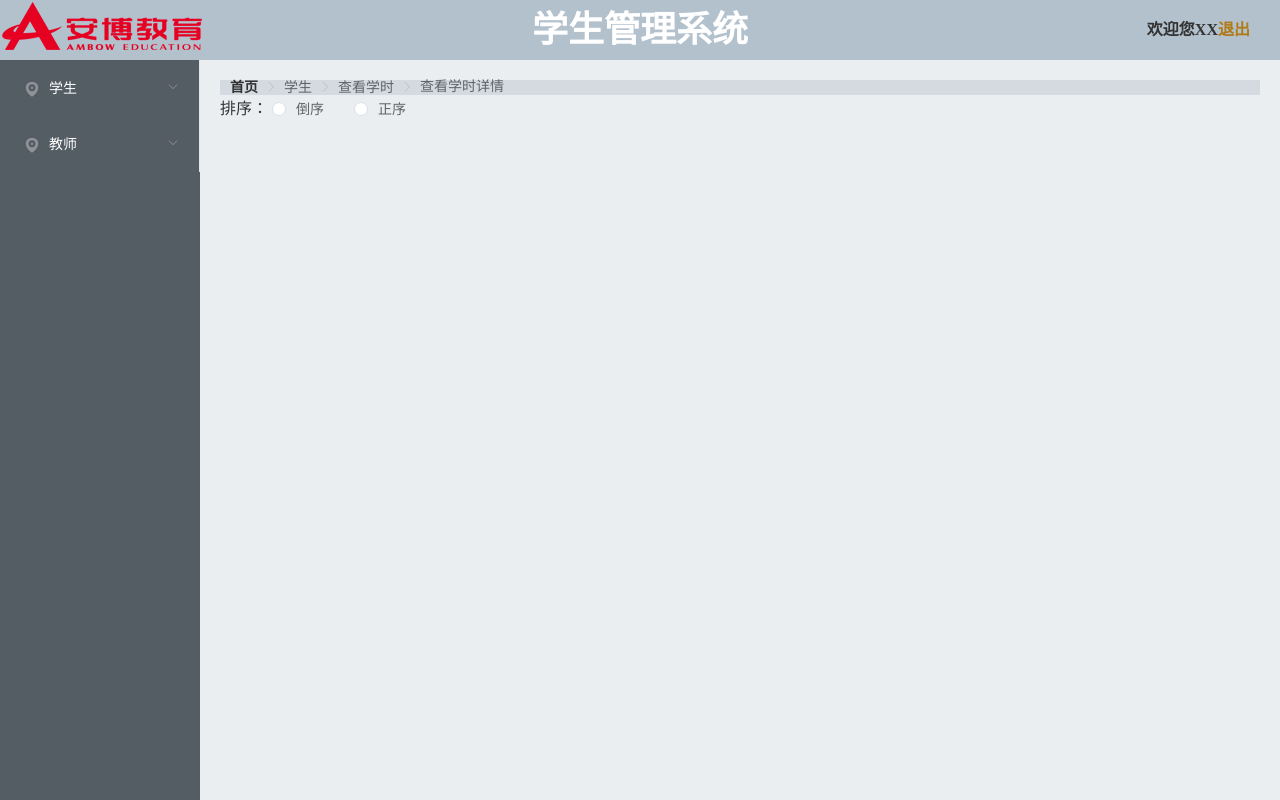
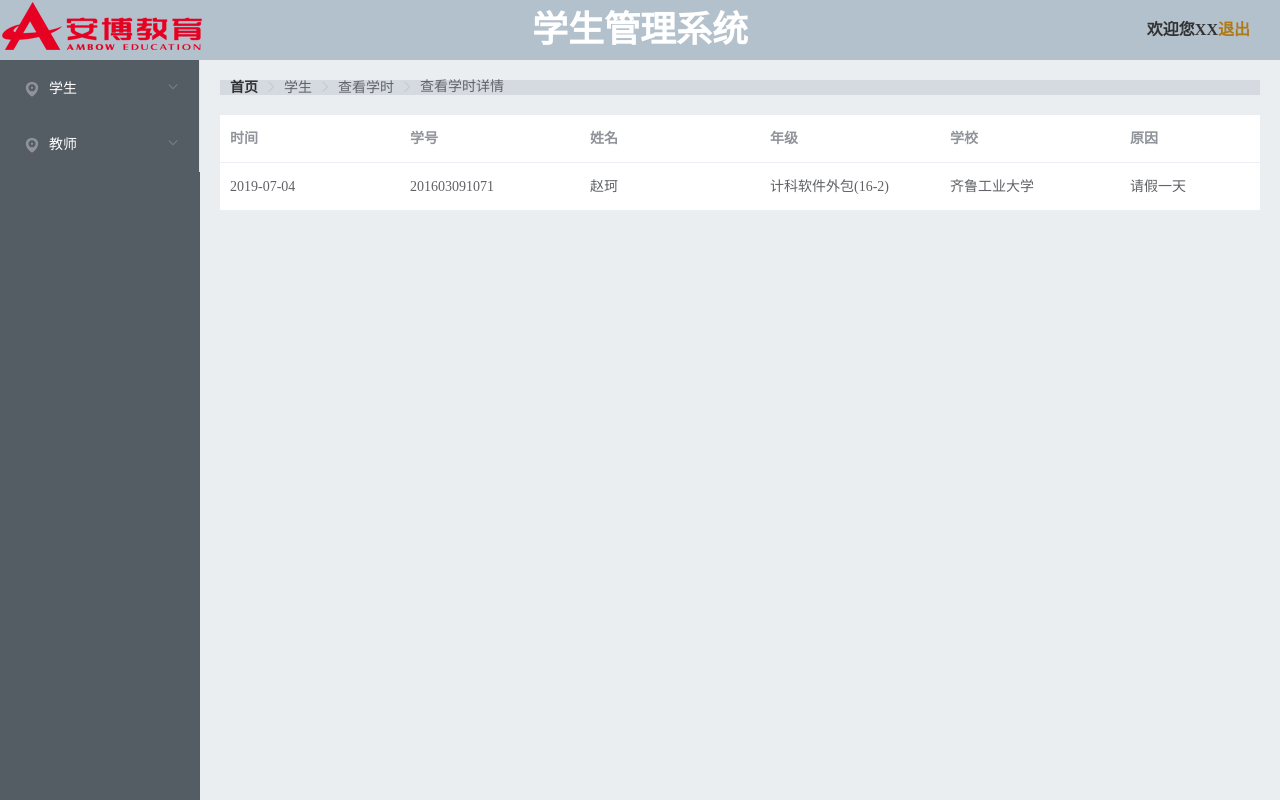
Before and after one commit to superjiangjiang/stu, a Vue app: page /#/showperiod/perioddetial in a window 1280 px wide. Built offline with nearby package versions, Linux system fonts and the light colour scheme.

Commit message:
查看招聘信息完成 查看信息详情完成

```diff
--- a/src/components/student/ShowPeriod.vue
+++ b/src/components/student/ShowPeriod.vue
@@ -14,7 +14,7 @@
     </el-table-column>
     <el-table-column prop="school" label="学校" width="180">
     </el-table-column>
-    <el-table-column prop="has_period" label="已获学时" width="180">
+    <el-table-column prop="all_period" label="总学时" width="180">
     </el-table-column>
     <el-table-column prop="un_period" label="已扣学时" width="180">
     </el-table-column>
@@ -37,14 +37,13 @@
           username: '赵珂',
           grade: '计科软件外包(16-2)',
           school:'齐鲁工业大学',
-          has_period:'100',
+          all_period:'100',
           un_period:'20'
         }]
       }
     },
     methods:{
       godetail(){
-
         // this.$route.push({name:"evaluationdetail"})
         this.$router.push({name:'perioddetial'})
       }
--- a/src/components/subcompoents/PeriodDetial.vue
+++ b/src/components/subcompoents/PeriodDetial.vue
@@ -7,24 +7,24 @@
         <el-breadcrumb-item>查看学时详情</el-breadcrumb-item>
       </el-breadcrumb>
 
-      <div class="block">
-        <div class="radio">
-          排序：
-          <el-radio-group v-model="reverse">
-            <el-radio :label="true">倒序</el-radio>
-            <el-radio :label="false">正序</el-radio>
-          </el-radio-group>
-        </div>
+      <el-table :data="tableData" stripe class="table">
+        <el-table-column prop="time" label="时间" width="180">
+        </el-table-column>
+        <el-table-column prop="number" label="学号" width="180">
+        </el-table-column>
+        <el-table-column prop="username" label="姓名" width="180">
+        </el-table-column>
+        <el-table-column prop="grade" label="年级" width="180">
+        </el-table-column>
+        <el-table-column prop="school" label="学校" width="180">
+        </el-table-column>
+        <el-table-column prop="resource" label="原因" width="180">
+        </el-table-column>
 
-        <el-timeline :reverse="reverse">
-          <el-timeline-item
-            v-for="(activity, index) in activities"
-            :key="index"
-            :timestamp="activity.timestamp">
-            {{activity.content}}
-          </el-timeline-item>
-        </el-timeline>
-      </div>
+
+      </el-table>
+
+
     </div>
 </template>
 
@@ -33,6 +33,14 @@
     name: 'PeriodDetial',
     data() {
       return {
+        tableData: [{
+          time:'2019-07-04',
+          number: '201603091071',
+          username: '赵珂',
+          grade: '计科软件外包(16-2)',
+          school:'齐鲁工业大学',
+          resource:'请假一天'
+        }]
 
       }
     }
@@ -40,5 +48,8 @@
 </script>
 
 <style scoped>
+.table{
+  margin-top: 20px;
 
+}
 </style>
```
